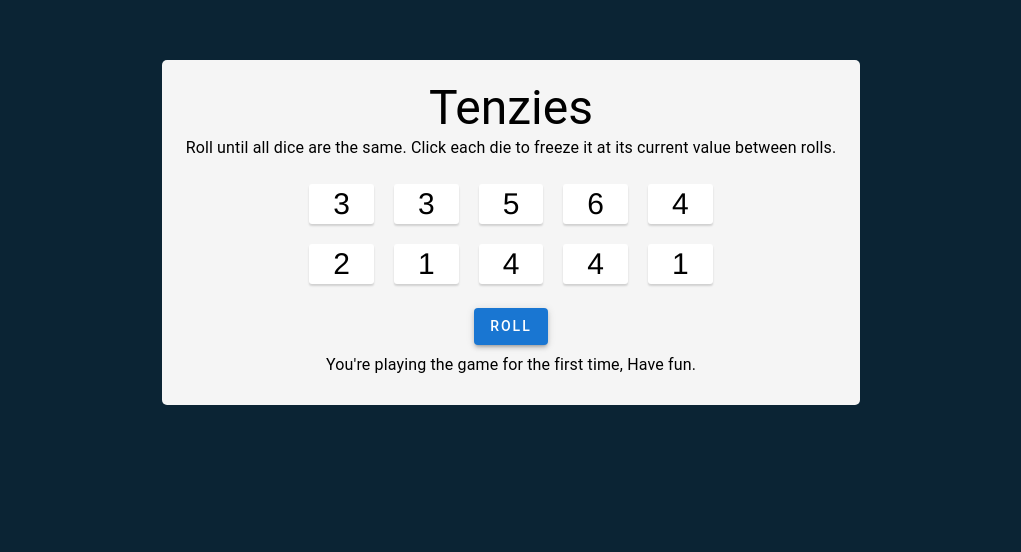
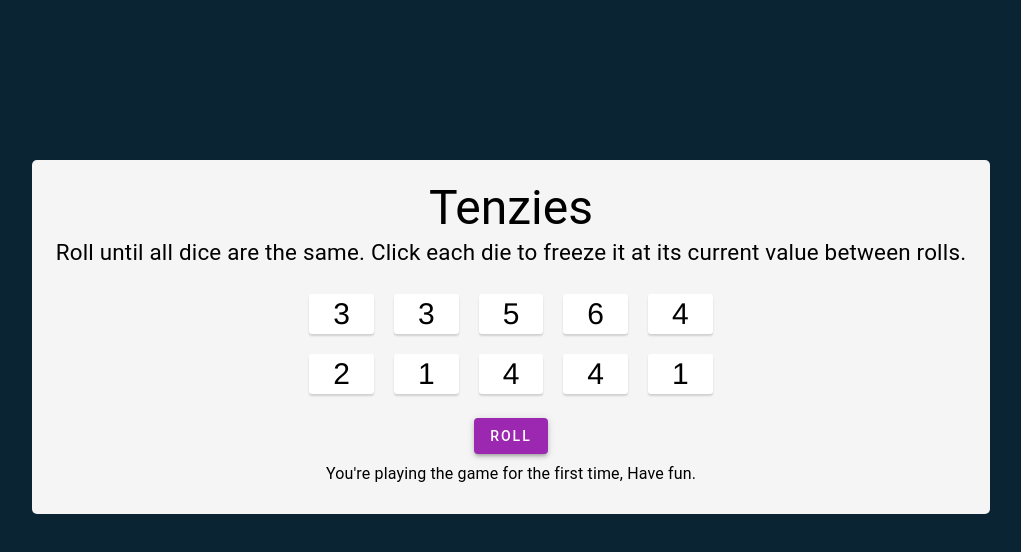
Before and after one commit to amirmgd/Tenzies, a React (Create React App) app: page / in a window 1280 px wide. Shown: the top 552 px of the page, without its empty margins (129-1150 px from the left). Built offline with nearby package versions, Linux system fonts and the light colour scheme.

Commit message:
made some finall changes in the styling

```diff
--- a/src/App.js
+++ b/src/App.js
@@ -90,7 +90,9 @@ function App() {
 				variant='body1'
 				sx={{
 					textAlign: "center",
-				}}>
+					fontSize: "1.4em",
+				}}
+				component='span'>
 				Roll until all dice are the same. Click each die to freeze it at its
 				current value between rolls.
 			</Typography>
@@ -100,44 +102,46 @@ function App() {
 			<Button
 				sx={{ boxShadow: 3, letterSpacing: 2 }}
 				variant='contained'
+				color='secondary'
 				onClick={rollDice}>
 				{tenzies ? "New Game" : "Roll"}
 			</Button>
 			{!tenzies &&
 				(localStorage.getItem("record") === null ? (
-					<Typography variant='body1' sx={{ m: 1 }}>
+					<Typography variant='body1' sx={{ m: 1 }} component='span'>
 						You're playing the game for the first time, Have fun.
 					</Typography>
 				) : (
-					<Typography variant='body1' sx={{ m: 2 }}>
+					<Typography
+						variant='body1'
+						sx={{ m: 2, fontSize: "1.1em" }}
+						component='span'>
 						the current record is {""}
-						<Typography
-							variant='body1'
-							sx={{ textDecoration: "underline", display: "inline" }}>
-							{localStorage.getItem("record")}
-						</Typography>
-						, try to improve it.
+						{localStorage.getItem("record")}, try to improve it.
 					</Typography>
 				))}
 			{tenzies && !record && (
 				<Typography
 					variant='h6'
-					sx={{ m: 2, color: "#4a4e74", textAlign: "center" }}>
+					sx={{ m: 2, color: "#4a4e74", textAlign: "center" }}
+					component='span'>
 					Congragulations, you finished the game after {count} rolls
 				</Typography>
 			)}
 			{tenzies && record && (
 				<Typography
 					variant='h6'
-					sx={{ m: 2, color: "#4a4e74", textAlign: "center" }}>
+					sx={{ m: 2, color: "#4a4e74", textAlign: "center" }}
+					component='span'>
 					Congragulations, you broke the record by finishing the game after{" "}
 					<Typography
-						variant='h6'
+						variant='h5'
 						sx={{
 							display: "inline",
 							textDecoration: "underline",
-							color: "darkseagreen",
-						}}>
+							color: "#59E391",
+						}}
+						component='span'>
 						{count}
 					</Typography>{" "}
 					rolls
--- a/src/style.css
+++ b/src/style.css
@@ -8,7 +8,7 @@
 body {
 	background-color: #0b2434;
 	margin: 0px;
-	padding: 60px;
+	padding: 160px;
 	font-family: "Karla", sans-serif;
 	display: flex;
 	justify-content: center;
@@ -33,7 +33,6 @@ body {
 }
 
 .records {
-	color: #4a4e74;
-
+	color: #1429c9;
 	text-align: center;
 }
```
